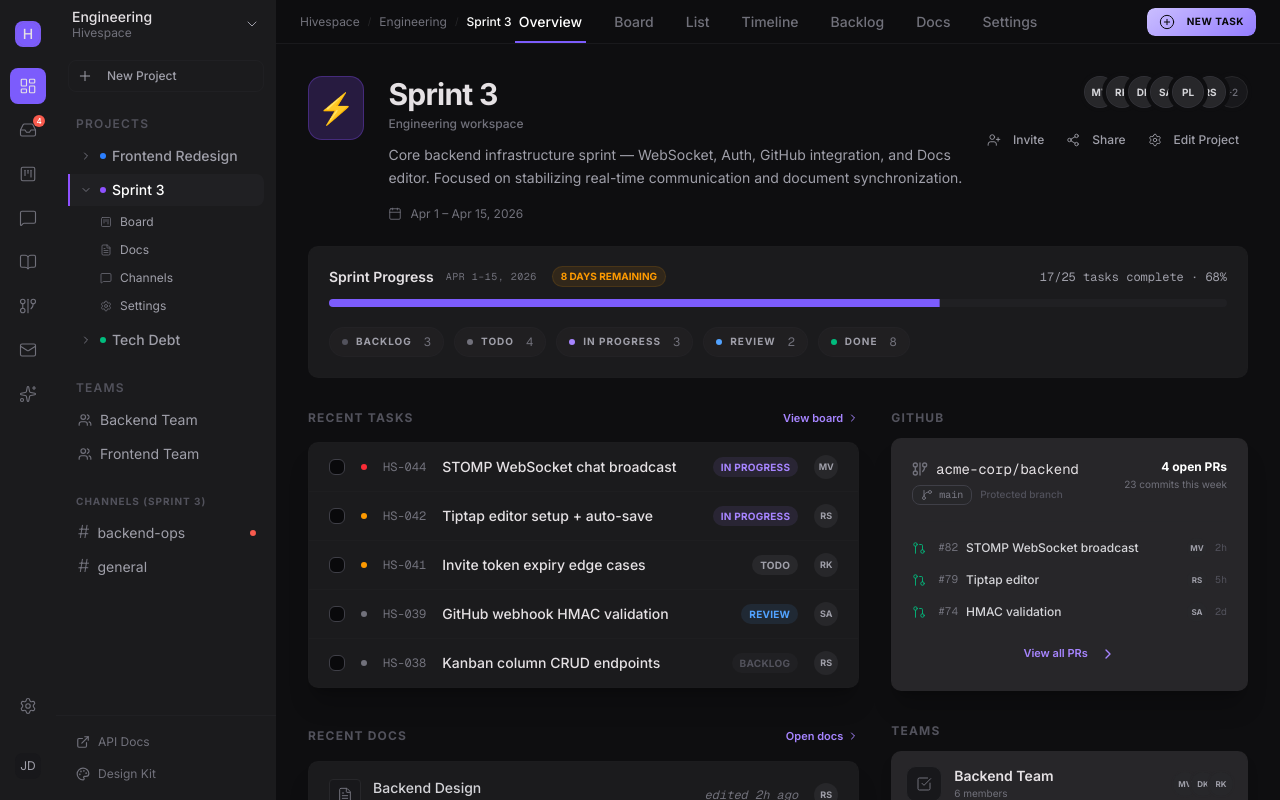
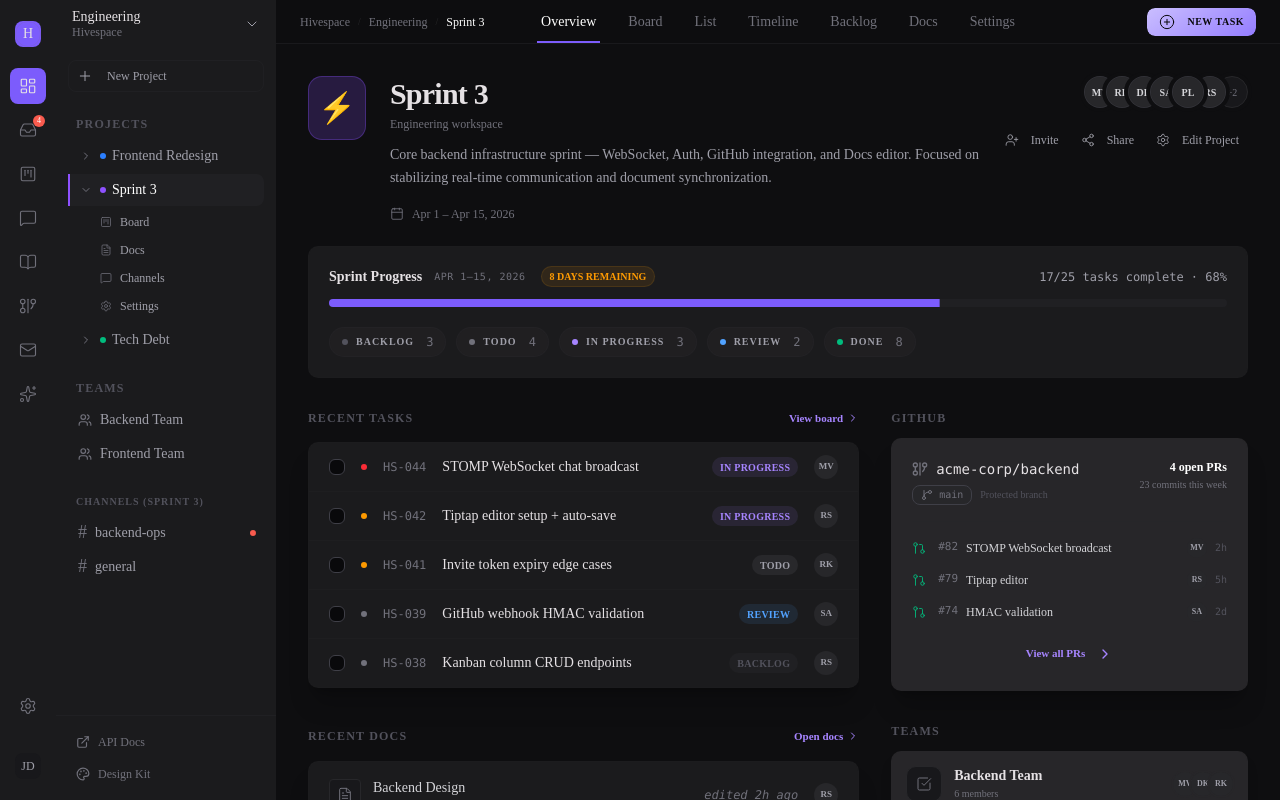
Before and after one commit to SanjayBarman15/hivespace_frontend, a Next.js app: page /dashboard/projects/sprint-3 in a window 1280 px wide. Built offline with nearby package versions, Linux system fonts and the light colour scheme.

Commit message:
feat: implement global navigation rail and dashboard layout with mail module support

```diff
--- a/app/layout.tsx
+++ b/app/layout.tsx
@@ -1,15 +1,6 @@
-import { Geist, Geist_Mono, Inter } from "next/font/google"
-
 import "./globals.css"
 import { ThemeProvider } from "@/components/theme-provider"
 import { cn } from "@/lib/utils";
-
-const inter = Inter({subsets:['latin'],variable:'--font-sans'})
-
-const fontMono = Geist_Mono({
-  subsets: ["latin"],
-  variable: "--font-mono",
-})
 
 export default function RootLayout({
   children,
@@ -20,9 +11,9 @@ export default function RootLayout({
     <html
       lang="en"
       suppressHydrationWarning
-      className={cn("antialiased", fontMono.variable, "font-sans", inter.variable)}
+      className="antialiased"
     >
-      <body>
+      <body className="font-sans bg-[#0E0E10]">
         <ThemeProvider>{children}</ThemeProvider>
       </body>
     </html>
```
